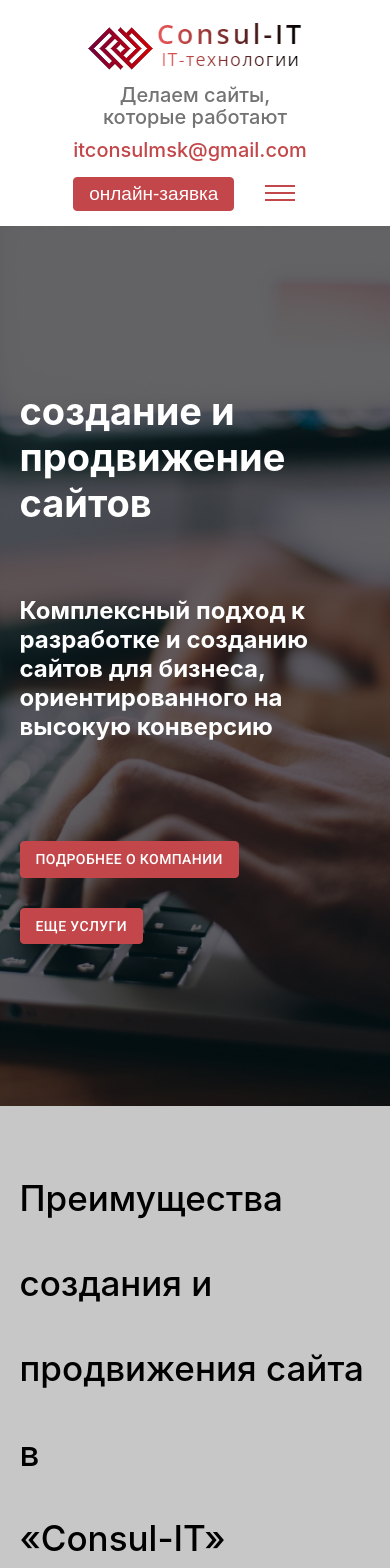
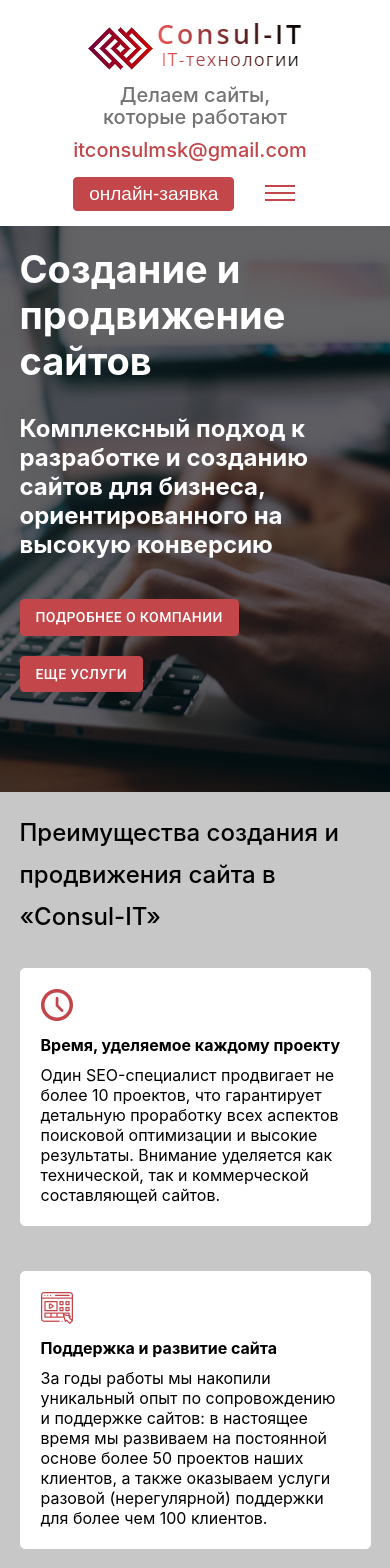
Before and after one commit to itopweb11/it_company, a React (Create React App) app: page / in a window 390 px wide. Shown: the top 1568 px of the page. Built offline with nearby package versions, Linux system fonts and the light colour scheme; the HTML template or start-up script is replaced by a standard one.

Commit message:
Адаптив

```diff
--- a/src/scss/components/sharedMedia.scss
+++ b/src/scss/components/sharedMedia.scss
@@ -78,7 +78,7 @@
 
 @media screen and (max-width: 430px) {
   .content__title {
-    font-size: 35px!important;
+    font-size: 24px!important;
   }
 }
 
@@ -107,7 +107,7 @@
 
 @media screen and (max-width: 460px) {
   .header__desc {
-    max-width: 200px!important;
+    max-width: 200px;
     text-align: center;
   }
 }
@@ -124,7 +124,7 @@
 
 @media screen and (max-width: 530px) {
   .mainContent__buttons button {
-    margin-top: 30px;
+    margin-top: 20px;
   }
 
   .main .mainContent__buttons button:first-child {
@@ -192,17 +192,28 @@
   }
 }
 
-/*@media screen and (max-width: 980px) {
+@media screen and (max-width: 600px) {
+  .footerComp__menu__list {
+    flex-direction: column;
+  }
+}
 
-}*/
+@media screen and (max-width: 1006px) {
+  .contentBlock__desc h2 {
+    line-height: 53px;
+  }
+}
 
 @media screen and (max-width: 1100px) {
   .main .mainContent__title {
     font-size: 48px;
+    margin-top: 20px;
   }
 
   .content__title {
     font-size: 46px;
+    margin-top: 0;
+    line-height: 42px;
   }
 
   .contentBlock__desc h2 {
@@ -229,14 +240,18 @@
   }
 
   .mainContent__subtitle {
-    margin-top: 70px !important;
+    margin-top: 30px !important;
   }
 
   .mainContent__buttons {
-    margin-top: 70px !important;
+    margin: 20px 0 100px 0 !important;
   }
 
   .mainBlocks {
+    height: 100%;
+  }
+
+  .main {
     height: 100%;
   }
 }
--- a/src/shared/components/homePage/main.jsx
+++ b/src/shared/components/homePage/main.jsx
@@ -6,7 +6,7 @@ const Main = () => {
         <div className="main">
             <div className="container mainBlocks">
                 <div className="mainContent">
-                    <h1 className='mainContent__title'>создание и  продвижение  сайтов</h1>
+                    <h1 className='mainContent__title'>Создание и  продвижение  сайтов</h1>
                     <h2 className="mainContent__subtitle">
                         Комплексный подход к разработке и созданию сайтов для бизнеса,
                         ориентированного на высокую конверсию
```
Also changed, not shown: 1 other file (tests, documents, lock files or other folders).
